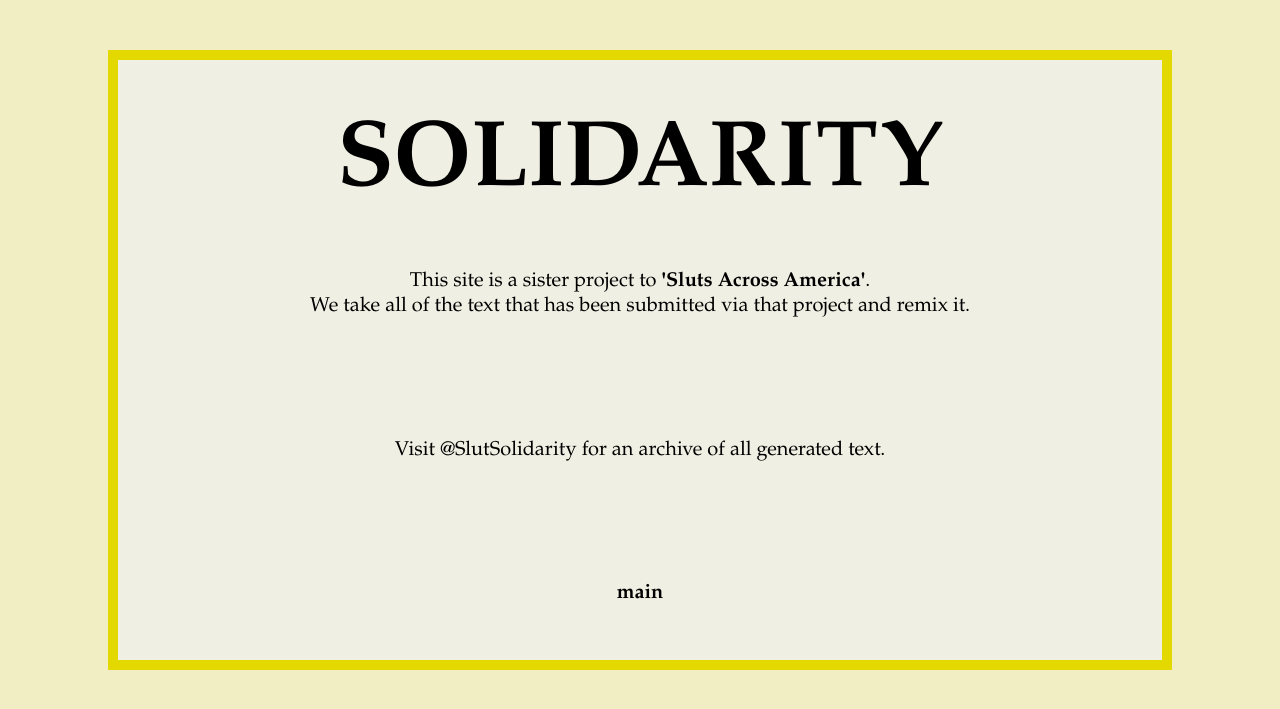
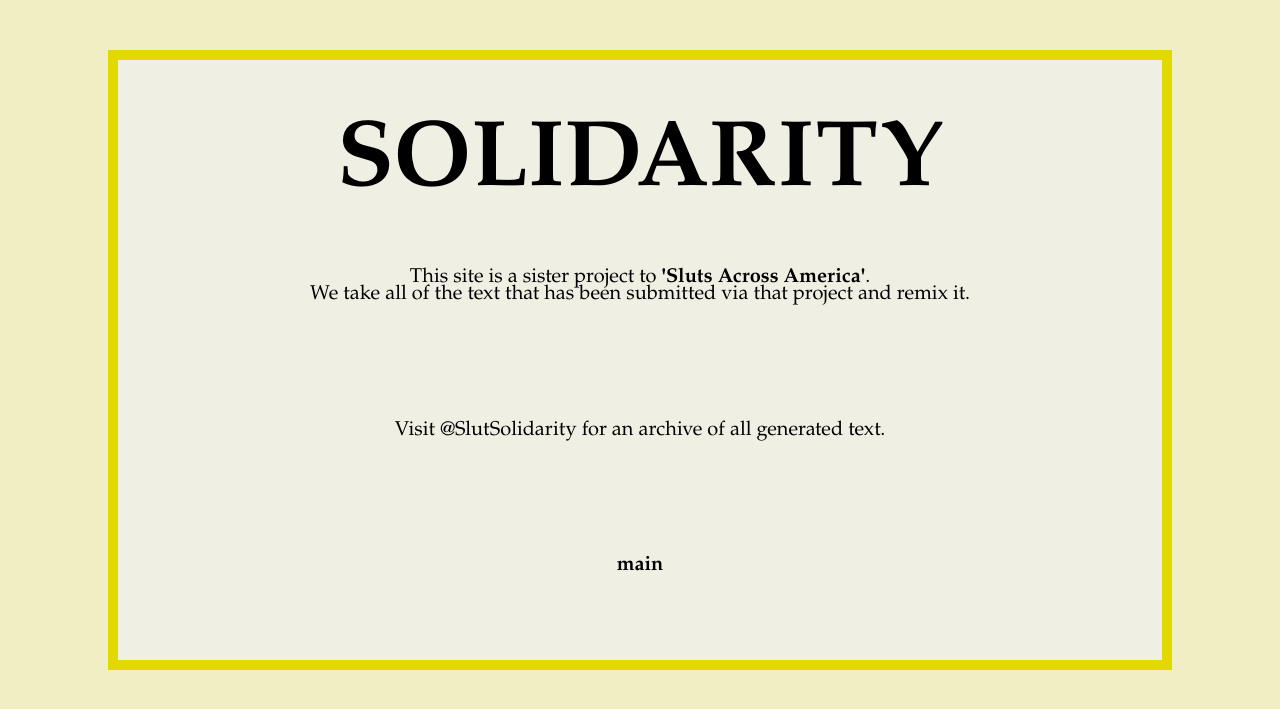
Before and after one commit to rouxpz/solidarity, a Flask app: page /about in a window 1280 px wide. Shown: the top 709 px of the page. Run offline with Flask 2, Linux system fonts and the light colour scheme; parts of the project's set-up code (start-up, migrations or seed data) failed here and were passed over.

Commit message:
line height change in about

```diff
--- a/static/styles-about.css
+++ b/static/styles-about.css
@@ -8,6 +8,10 @@ h1 {
 	text-align:center;
 	line-height:90%;
 	/*letter-spacing:10px;*/
+}
+
+p {
+	line-height:80%;
 }
 
 p, a:link, a:visited {
```
